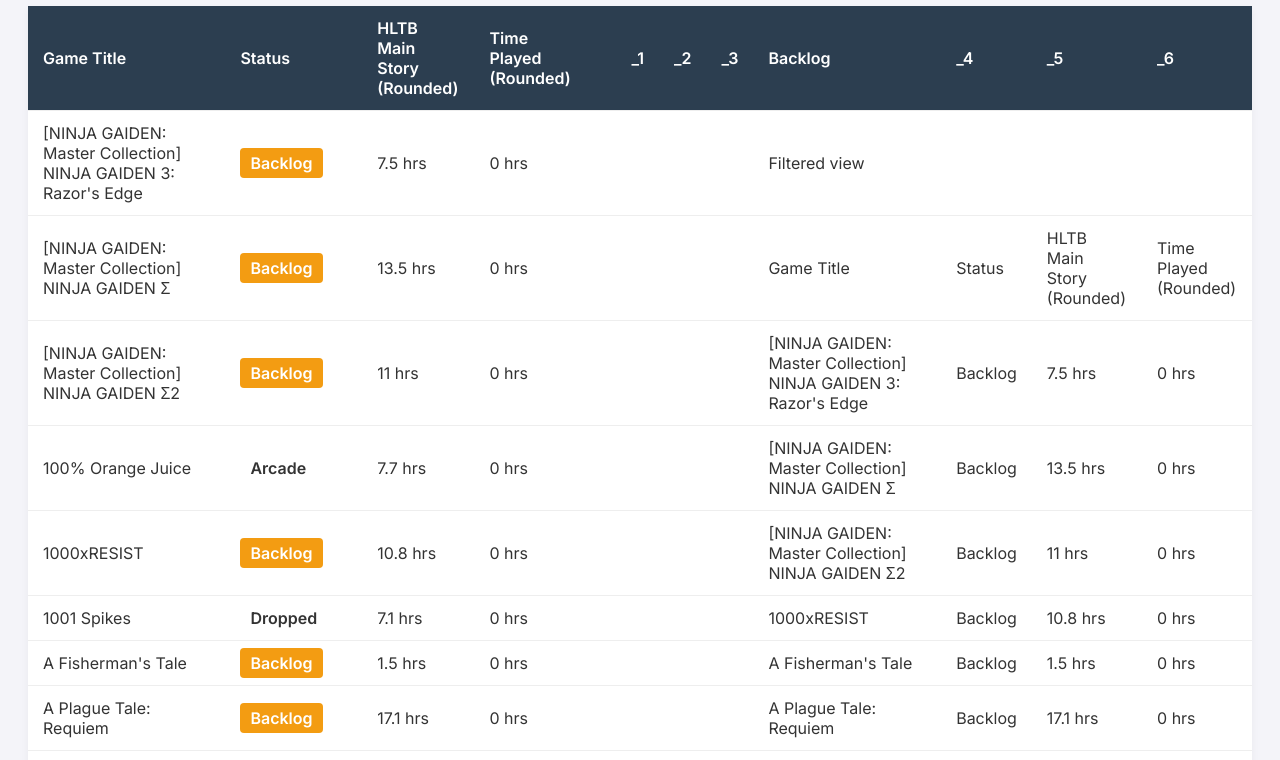
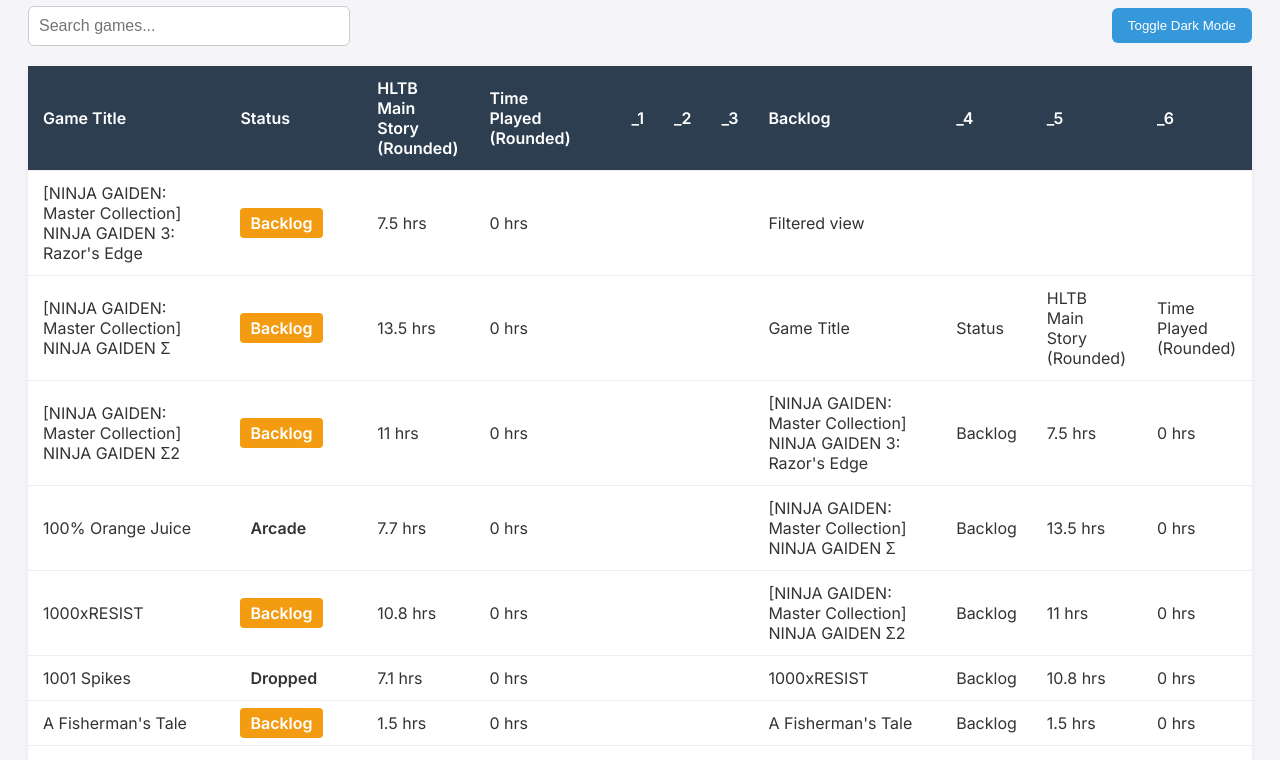
Before and after one commit to Blast000/Steam-Backlog, a plain HTML site: page index.html in a window 1280 px wide. Shown: the part 104-864 px from the top of the page. Drawn offline with nearby package versions, Linux system fonts and the light colour scheme.

Commit message:
Update index.html

```diff
--- a/index.html
+++ b/index.html
@@ -6,21 +6,61 @@
   <script src="https://cdn.jsdelivr.net/npm/papaparse@5.3.2/papaparse.min.js"></script>
   <link href="https://fonts.googleapis.com/css2?family=Inter:wght@400;600&display=swap" rel="stylesheet">
   <style>
+    :root {
+      --bg-color: #f4f4f9;
+      --text-color: #333;
+      --card-color: #fff;
+      --header-color: #2c3e50;
+      --hover-color: #f1f1f1;
+    }
+    [data-theme="dark"] {
+      --bg-color: #121212;
+      --text-color: #f4f4f4;
+      --card-color: #1e1e1e;
+      --header-color: #222;
+      --hover-color: #333;
+    }
     body {
       font-family: 'Inter', sans-serif;
-      background-color: #f4f4f9;
-      color: #333;
+      background-color: var(--bg-color);
+      color: var(--text-color);
       padding: 20px;
+      transition: background 0.3s, color 0.3s;
     }
     h1 {
       text-align: center;
-      color: #2c3e50;
+      color: var(--text-color);
+    }
+    .controls {
+      display: flex;
+      justify-content: space-between;
+      align-items: center;
+      flex-wrap: wrap;
+      margin-bottom: 20px;
+    }
+    input[type="text"] {
+      padding: 10px;
+      font-size: 1rem;
+      width: 100%;
+      max-width: 300px;
+      border: 1px solid #ccc;
+      border-radius: 6px;
+    }
+    button {
+      background: #3498db;
+      color: white;
+      padding: 10px 16px;
+      border: none;
+      border-radius: 6px;
+      cursor: pointer;
+    }
+    button:hover {
+      background: #2980b9;
     }
     table {
       width: 100%;
       border-collapse: collapse;
-      margin-top: 20px;
-      background: white;
+      background: var(--card-color);
       box-shadow: 0 4px 8px rgba(0,0,0,0.05);
     }
     th, td {
@@ -29,13 +69,13 @@
       border-bottom: 1px solid #eee;
     }
     th {
-      background-color: #2c3e50;
+      background-color: var(--header-color);
       color: white;
       position: sticky;
       top: 0;
     }
     tr:hover {
-      background-color: #f1f1f1;
+      background-color: var(--hover-color);
     }
     .status {
       font-weight: 600;
@@ -45,13 +85,26 @@
     .status.Completed { background: #2ecc71; color: white; }
     .status.Backlog { background: #f39c12; color: white; }
     .status.Playing { background: #3498db; color: white; }
+    .cover {
+      height: 60px;
+    }
   </style>
 </head>
-<body>
+<body data-theme="light">
   <h1>🎮 Steam Backlog Tracker</h1>
+  <div class="controls">
+    <input type="text" id="searchInput" placeholder="Search games...">
+    <button onclick="toggleTheme()">Toggle Dark Mode</button>
+  </div>
   <div id="table-container"></div>
 
   <script>
+    function toggleTheme() {
+      const body = document.body;
+      const isDark = body.getAttribute("data-theme") === "dark";
+      body.setAttribute("data-theme", isDark ? "light" : "dark");
+    }
+
     fetch("Steam Backlog - Display View.csv")
       .then(response => response.text())
       .then(csv => {
@@ -59,6 +112,19 @@
           header: true,
           complete: function(results) {
             const data = results.data;
+            buildTable(data);
+            document.getElementById('searchInput').addEventListener('input', function() {
+              const searchTerm = this.value.toLowerCase();
+              const filtered = data.filter(row => row["Game Title"].toLowerCase().includes(searchTerm));
+              buildTable(filtered);
+            });
+          }
+        });
+      });
+
+    function buildTable(data) {
+      const container = document.getElementById('table-container');
+      container.innerHTML = '';
       const table = document.createElement('table');
       const thead = table.createTHead();
       const tbody = table.createTBody();
@@ -77,16 +143,15 @@
           const td = tr.insertCell();
           if (header === "Status") {
             td.innerHTML = `<span class="status ${row[header]}">${row[header]}</span>`;
+          } else if (header === "Cover") {
+            td.innerHTML = `<img class="cover" src="${row[header]}" alt="cover">`;
           } else {
             td.textContent = row[header];
           }
         });
       });
-
-            document.getElementById('table-container').appendChild(table);
+      container.appendChild(table);
     }
-        });
-      });
   </script>
 </body>
 </html>
```
Lines whose indentation alone changed are shown as unchanged.
